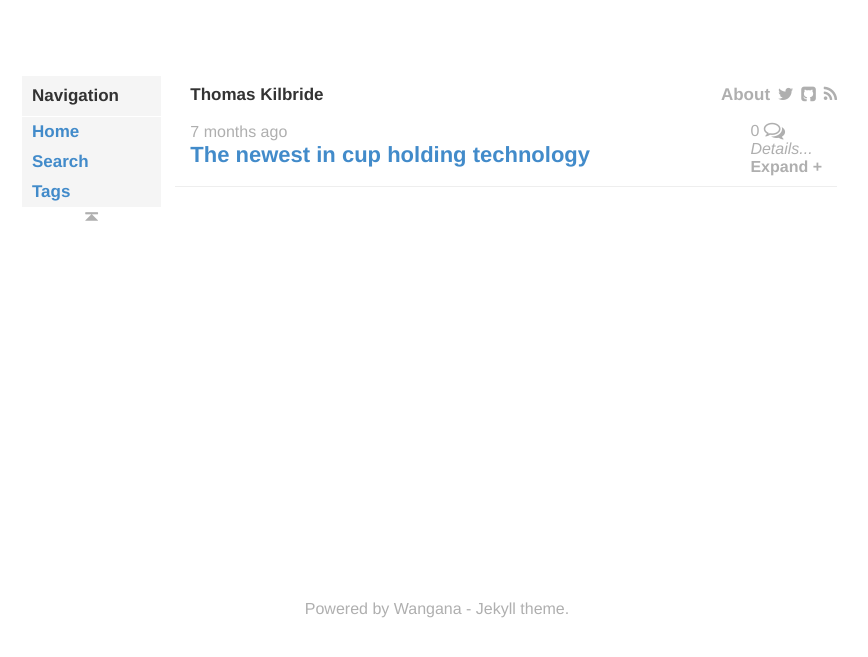
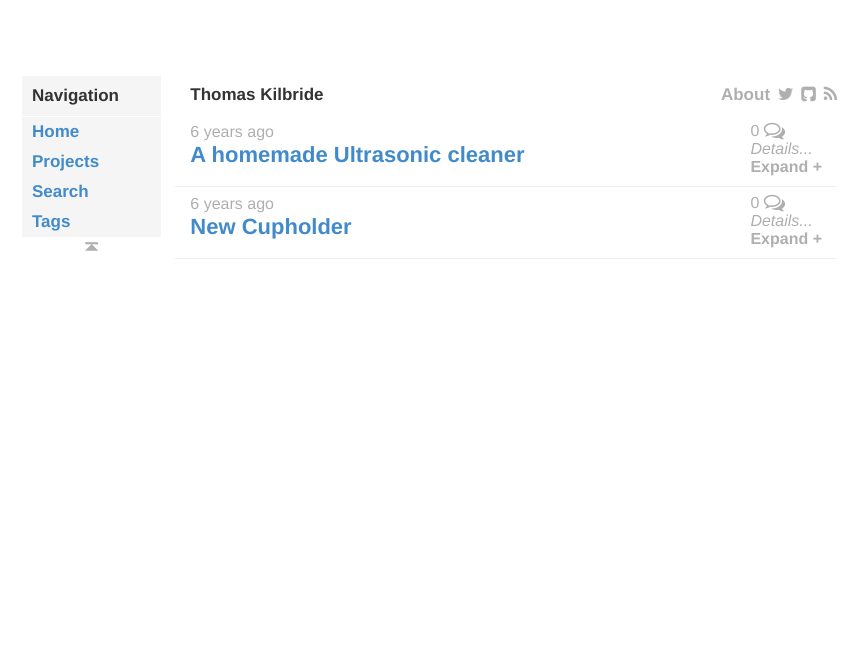
Before and after one commit to obnauticus/obnauticus.github.io, a Jekyll site: the page built from index.html, in a window 1280 px wide. Shown: the top 657 px of the page, without its empty margins (203-1071 px from the left). Built offline with Jekyll 4.4.1, drawn with Linux system fonts in a browser that asks for light colours; some web fonts are replaced; Markdown is read by kramdown in place of the engine named in the settings; comment, search, counter and statistics services are not loaded.

Commit message:
adding projects, and some webby shiny. Finally functional!

```diff
--- a/_layouts/default.html
+++ b/_layouts/default.html
@@ -17,6 +17,7 @@
                     <ul class="sidebar" >
                         <p class="separator">Navigation</p>
                         <li><a href="/">Home</a></li>
+						<li><a href="{{site.url}}/projects">Projects</a></li>
                         <li><a href="{{site.url}}/search.html">Search</a></li>
                         <li><a href="{{site.url}}/tags.html">Tags</a></li>
                         <a class="link hide-on-phone" href="#top">
@@ -54,7 +55,7 @@
             </div>
         </div>
         <footer class="footer text-center postlist-meta">
-            Powered by <a class="link" href="https://github.com/nadjetey/wangana">Wangana</a> - Jekyll theme.
+            <!--Powered by <a class="link" href="https://github.com/jekyll/jekyll">Jekyll</a>.-->
         </footer>
     </div>
 </main>
--- a/_posts/2014-03-03-the-newest-in-cup-holding-technology.markdown
+++ b/_posts/2014-03-03-the-newest-in-cup-holding-technology.markdown
@@ -1,9 +1,11 @@
 ---
 layout: post
-title:  "The newest in cup holding technology"
-date:   2014-03-03
-tags: instagram
+title:  "New Cupholder"
+date:   2008-12-18
 comments: true
+categories: [life]
+tags: life
+summary: toast
 ---
 
 <iframe src="//instagram.com/p/lFYzoZIqh5/embed/" width="612" height="710" frameborder="0" scrolling="no" allowtransparency="true"></iframe>
--- a/assets/css/_sass/_site.scss
+++ b/assets/css/_sass/_site.scss
@@ -169,3 +169,6 @@
     padding-bottom: 10px !important;
   }
 }
+.tags-contaier, .projects-container {
+    margin: 20px 0 0;
+}
```
Also changed, not shown: _layouts/project.html (added, +9 -0 lines), projects/_posts/2008-12-18-a-homemade-ultrasonic-cleaner.md (added, +14 -0 lines), projects/index.html (added, +33 -0 lines).
